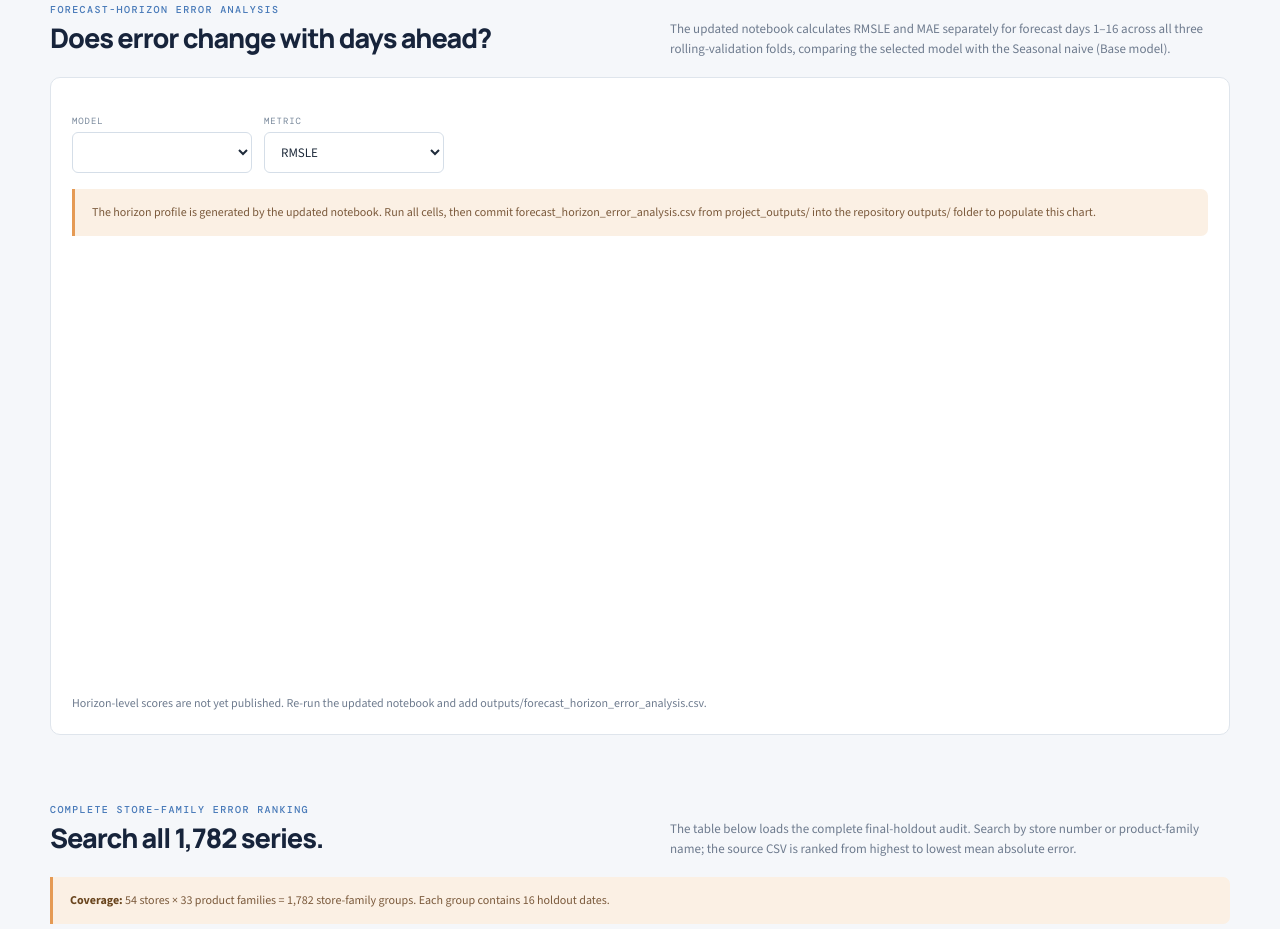
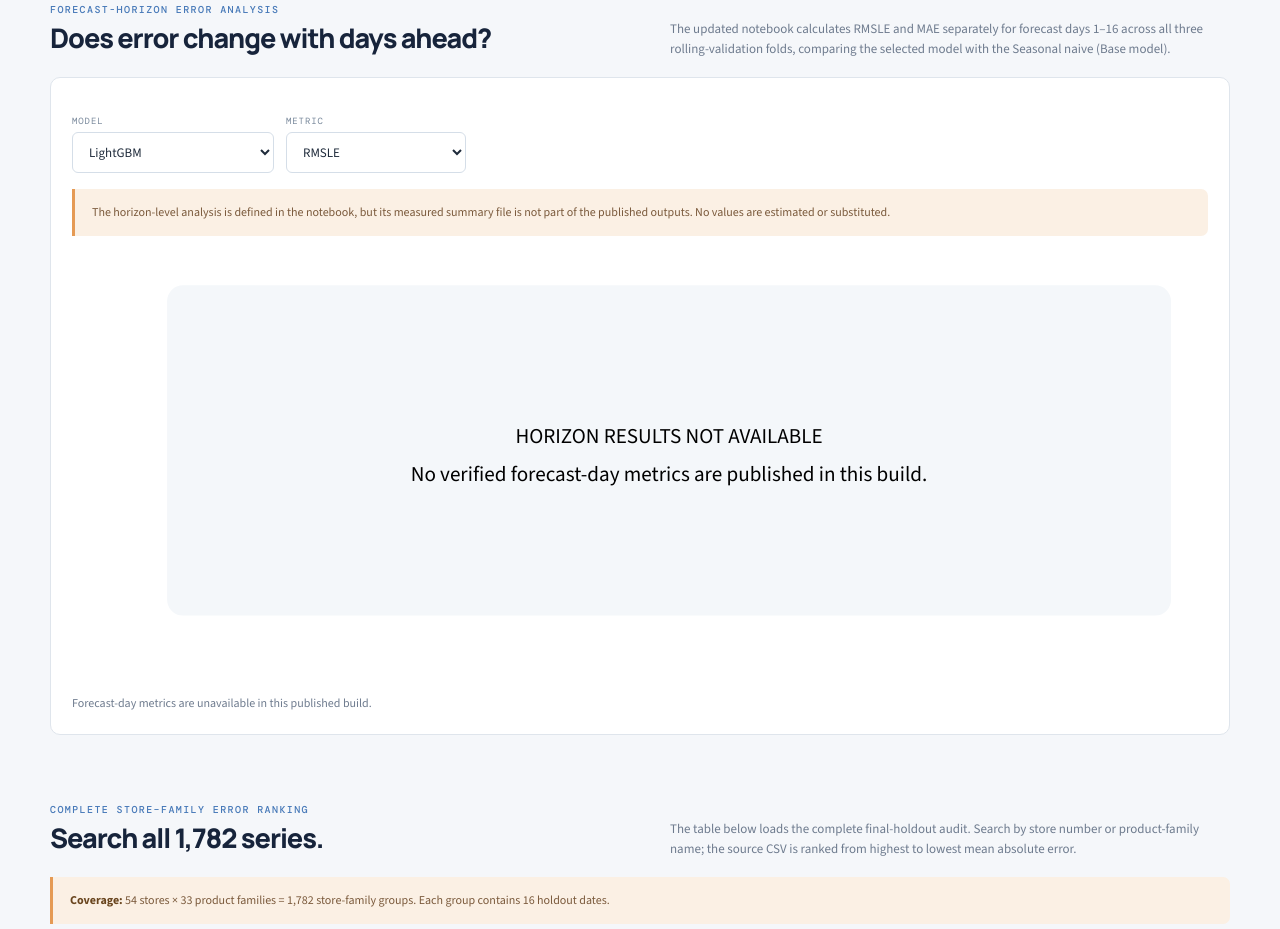
Before and after one commit to penguincrazy/retail-sales-forecasting, a plain HTML site: page studio/index.html in a window 1280 px wide. Shown: the part 3968-4897 px from the top of the page. Drawn offline with nearby package versions, Linux system fonts and the light colour scheme; no server answers.

Commit message:
Improve forecast horizon panel empty state

```diff
--- a/studio/index.html
+++ b/studio/index.html
@@ -10,19 +10,22 @@
 
 <section class="container section" id="horizon-analysis">
  <div class="section-head"><div><div class="eyebrow">FORECAST-HORIZON ERROR ANALYSIS</div><h2>Does error change with days ahead?</h2></div><p>The updated notebook calculates RMSLE and MAE separately for forecast days 1–16 across all three rolling-validation folds, comparing the selected model with the Seasonal naive (Base model).</p></div>
- <div class="card"><div class="control-row"><div class="control"><label for="horizonModel">MODEL</label><select id="horizonModel"></select></div><div class="control"><label for="horizonMetric">METRIC</label><select id="horizonMetric"><option value="RMSLE">RMSLE</option><option value="MAE">MAE</option></select></div></div>
- <div id="horizonSummary" class="callout" role="status">The horizon profile is generated by the updated notebook. Run all cells, then commit forecast_horizon_error_analysis.csv from project_outputs/ into the repository outputs/ folder to populate this chart.</div>
+ <div class="card"><div class="control-row"><div class="control"><label for="horizonModel">MODEL</label><select id="horizonModel"><option value="LightGBM">LightGBM</option><option value="Seasonal naive (Base model)">Seasonal naive (Base model)</option></select></div><div class="control"><label for="horizonMetric">METRIC</label><select id="horizonMetric"><option value="RMSLE">RMSLE</option><option value="MAE">MAE</option></select></div></div>
+ <div id="horizonSummary" class="callout" role="status">This view reports forecast-day RMSLE and MAE from the three rolling-validation folds. It does not use the final holdout.</div>
  <svg id="horizonChart" viewBox="0 0 860 330" role="img" aria-label="Error metric by forecast horizon day" style="width:100%;height:auto"></svg>
- <p class="small muted" id="horizonStatus">No horizon CSV is currently stored in this repository. This panel will display measured values after the updated notebook is rerun.</p></div>
+ <p class="small muted" id="horizonStatus">Horizon-level results are not included in the published outputs yet.</p></div>
 </section>
 <script>
 (() => {
  const chart=document.getElementById("horizonChart"),status=document.getElementById("horizonStatus"),summary=document.getElementById("horizonSummary");
  const model=document.getElementById("horizonModel"),metric=document.getElementById("horizonMetric");
  if(!chart||!status||!model||!metric)return;
+ function showEmptyState(){
+  chart.innerHTML='<rect x="72" y="26" width="760" height="250" rx="12" fill="#f4f7fa"/><text x="452" y="145" text-anchor="middle" class="axis-title">HORIZON RESULTS NOT AVAILABLE</text><text x="452" y="174" text-anchor="middle" class="axis-label">No verified forecast-day metrics are published in this build.</text>';
+ }
  function renderRows(rows){
   const selected=rows.filter(r=>r.model===model.value).sort((a,b)=>Number(a.forecast_horizon_day)-Number(b.forecast_horizon_day));
-  if(!selected.length){status.textContent="No rows for this model in the horizon-analysis CSV.";chart.innerHTML="";return;}
+  if(!selected.length){status.textContent="No horizon rows are available for the selected model.";showEmptyState();return;}
   const key=metric.value+"_mean",sd=metric.value+"_sd",vals=selected.map(r=>Number(r[key])),max=Math.max(...vals)*1.15||1,W=860,H=330,L=72,R=28,T=26,B=54,w=W-L-R,h=H-T-B;
   const X=i=>L+i/(selected.length-1||1)*w,Y=v=>T+h-v/max*h;
   let svg='<rect x="'+L+'" y="'+T+'" width="'+w+'" height="'+h+'" rx="10" fill="#f4f7fa"/>';
@@ -34,11 +37,11 @@
   status.textContent=selected.length+" forecast steps · "+metric.value+" mean across three rolling folds · highest mean value at day "+worst.forecast_horizon_day;
   summary.textContent="Values are the mean of three fold-level metrics for each forecast step. Fold standard deviations are included in the CSV; they are not calibrated prediction intervals.";
  }
- fetch("../outputs/forecast_horizon_error_analysis.csv").then(r=>{if(!r.ok)throw new Error("Horizon CSV pending");return r.text();}).then(text=>{
+ fetch("../outputs/forecast_horizon_error_analysis.csv").then(r=>{if(!r.ok)throw new Error("Horizon summary not found");return r.text();}).then(text=>{
   const lines=text.trim().split(/\r?\n/),headers=lines.shift().split(","),rows=lines.map(line=>{const cells=line.split(",");return Object.fromEntries(headers.map((h,i)=>[h,cells[i]]));});
-  const models=[...new Set(rows.map(r=>r.model))];if(!models.length)throw new Error("No model names found in horizon CSV.");model.innerHTML=models.map(name=>'<option value="'+name.replace(/&/g,"&amp;").replace(/</g,"&lt;").replace(/"/g,"&quot;")+'">'+name+'</option>').join("");const preferred=models.find(name=>name==="LightGBM")||models[0];model.value=preferred;
+  const models=[...new Set(rows.map(r=>r.model))];if(!models.length)throw new Error("Horizon summary has no model rows.");model.innerHTML=models.map(name=>'<option value="'+name.replace(/&/g,"&amp;").replace(/</g,"&lt;").replace(/"/g,"&quot;")+'">'+name+'</option>').join("");const preferred=models.find(name=>name==="LightGBM")||models[0];model.value=preferred;
   renderRows(rows);model.addEventListener("change",()=>renderRows(rows));metric.addEventListener("change",()=>renderRows(rows));
- }).catch(()=>{status.textContent="Horizon-level scores are not yet published. Re-run the updated notebook and add outputs/forecast_horizon_error_analysis.csv.";chart.innerHTML="";});
+ }).catch(()=>{summary.textContent="The horizon-level analysis is defined in the notebook, but its measured summary file is not part of the published outputs. No values are estimated or substituted.";status.textContent="Forecast-day metrics are unavailable in this published build.";showEmptyState();});
 })();
 </script><section class="container section">
   <div class="section-head">
```
